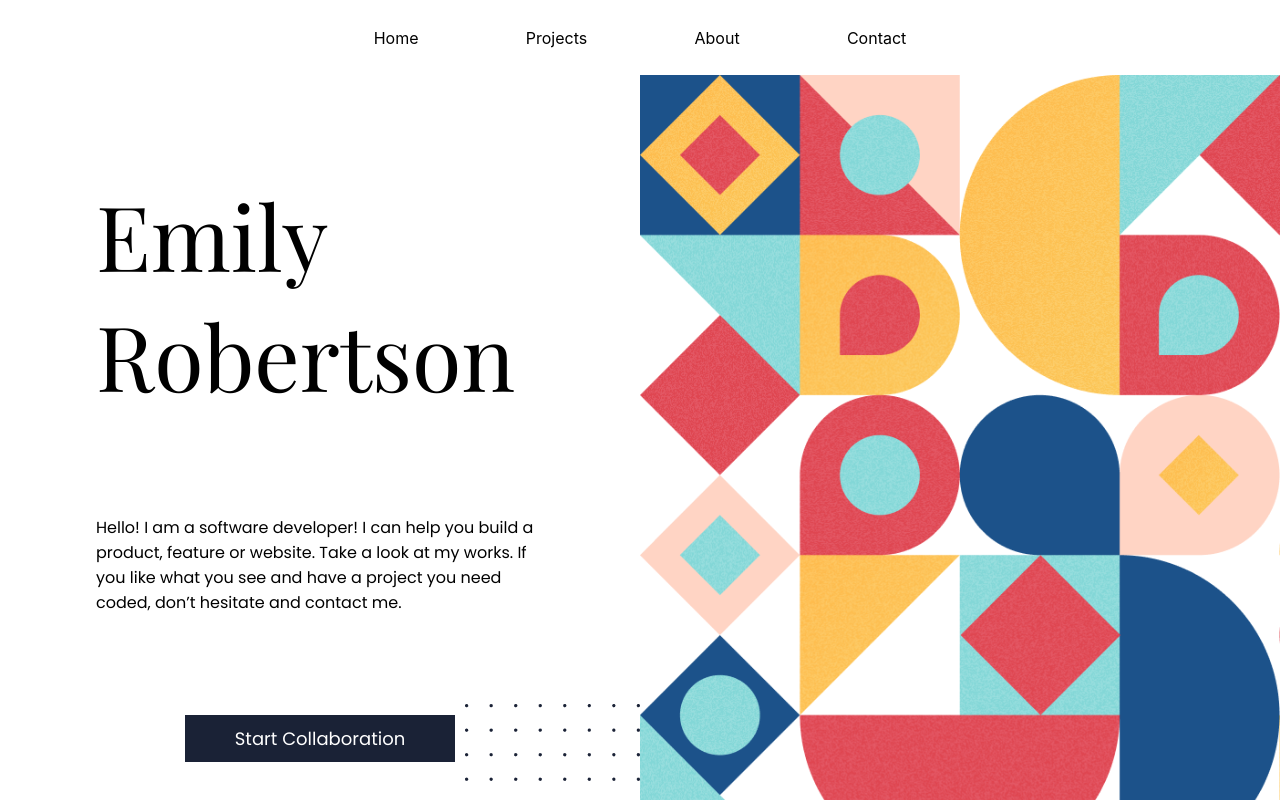
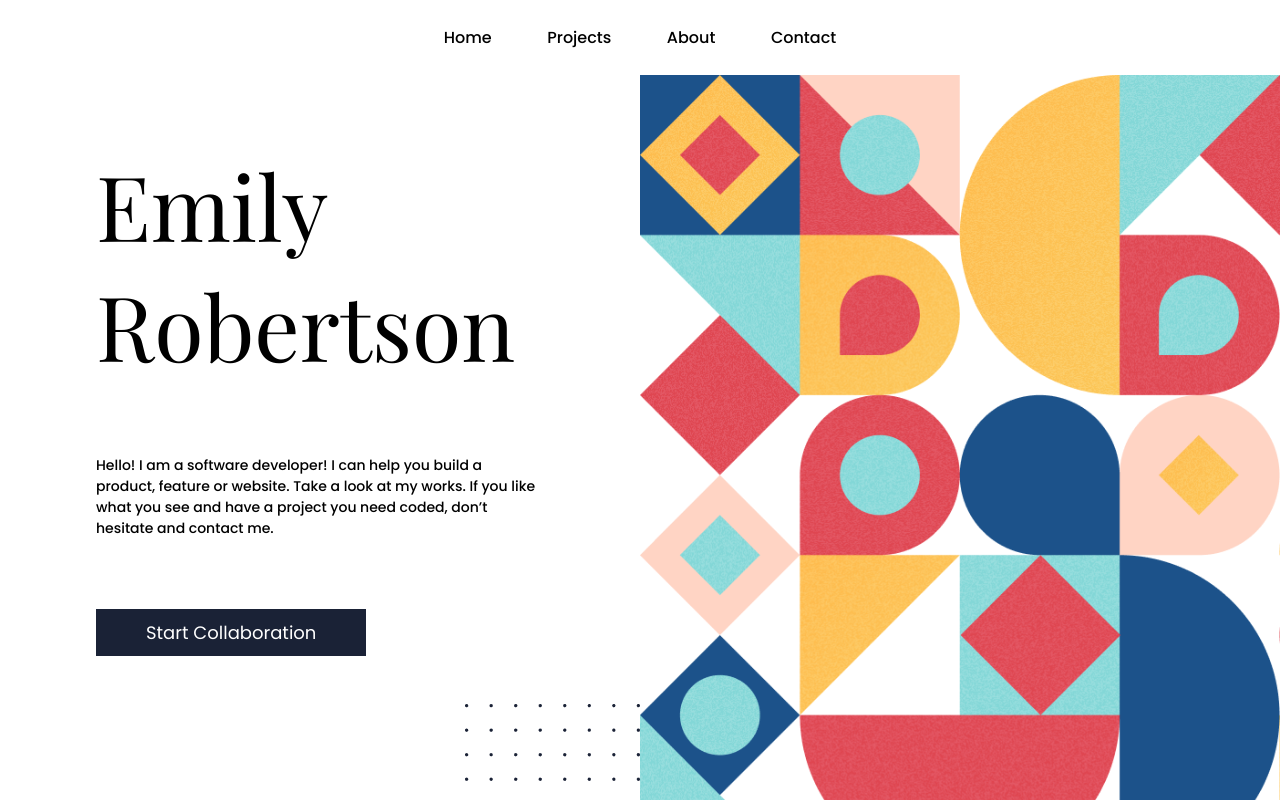
Before and after one commit to emyrue/my_portfolio, a React (Create React App) app: page / in a window 1280 px wide. Shown: the top 800 px of the page. Built offline with nearby package versions, Linux system fonts and the light colour scheme; a web font is replaced by a local one.

Commit message:
Change z-index of navbar

```diff
--- a/src/pages/HomePage.js
+++ b/src/pages/HomePage.js
@@ -9,9 +9,11 @@ function HomePage() {
       <div className="homepage-header">
         <h1>Emily Robertson</h1>
         <div className="header-paragraph">Hello! I am a software developer! I can help you build a product, feature or website. Take a look at my works. If you like what you see and have a project you need coded, don’t hesitate and contact me.</div>
-        <a href="#contact">
-          <button className="collaboration">Start Collaboration</button>
-        </a>
+        <div className="button-div">
+          <a href="#contact">
+            <button className="collaboration">Start Collaboration</button>
+          </a>
+        </div>
         <img alt="dots" className="homepage-dots" src={dots} />
       </div>
       <div className="homepage-banner">
--- a/src/style/homepage.css
+++ b/src/style/homepage.css
@@ -3,11 +3,12 @@ h1 {
   font-family: 'Playfair Display', 'Times New Roman', Times, serif;
   font-weight: normal;
   width: 70%;
-  margin: 100px;
+  margin: 70px;
 }
 
 .homepage-section {
   display: flex;
+  margin-bottom: 100px;
 }
 
 .homepage-header {
@@ -20,6 +21,12 @@ h1 {
 .header-paragraph {
   width: 70%;
   font-family: 'Poppins', 'Times New Roman', Times, serif;
+  font-size: 14px;
+  font-weight: 500;
+}
+
+.button-div {
+  width: 70%;
 }
 
 .collaboration {
@@ -27,7 +34,7 @@ h1 {
   background-color: #1a2236;
   color: white;
   font-family: 'Poppins', 'Times New Roman', Times, serif;
-  margin-top: 100px;
+  margin-top: 70px;
   font-size: 18px;
   padding: 10px 50px;
 }
@@ -57,6 +64,14 @@ h1 {
     align-items: center;
   }
 
+  .collaboration {
+    margin-top: 50px;
+
+  }
+  .homepage-dots {
+    display: none;
+  }
+
   .mobile-banner {
     display: block;
     width: 100vw;
--- a/src/style/navbar.css
+++ b/src/style/navbar.css
@@ -7,19 +7,22 @@
   display: flex;
   justify-content: center;
   align-items: center;
+  z-index: 10;
 }
 
 .nav-links {
   display: flex;
   list-style: none;
   padding: 0;
-  width: 50%;
+  width: 35%;
   justify-content: space-around;
 }
 
 .nav-link {
   color: black;
   text-decoration: none;
+  font-family: 'Poppins', 'Times New Roman', Times, serif;
+  font-weight: 500;
 }
 
 .nav-link:hover {
```
